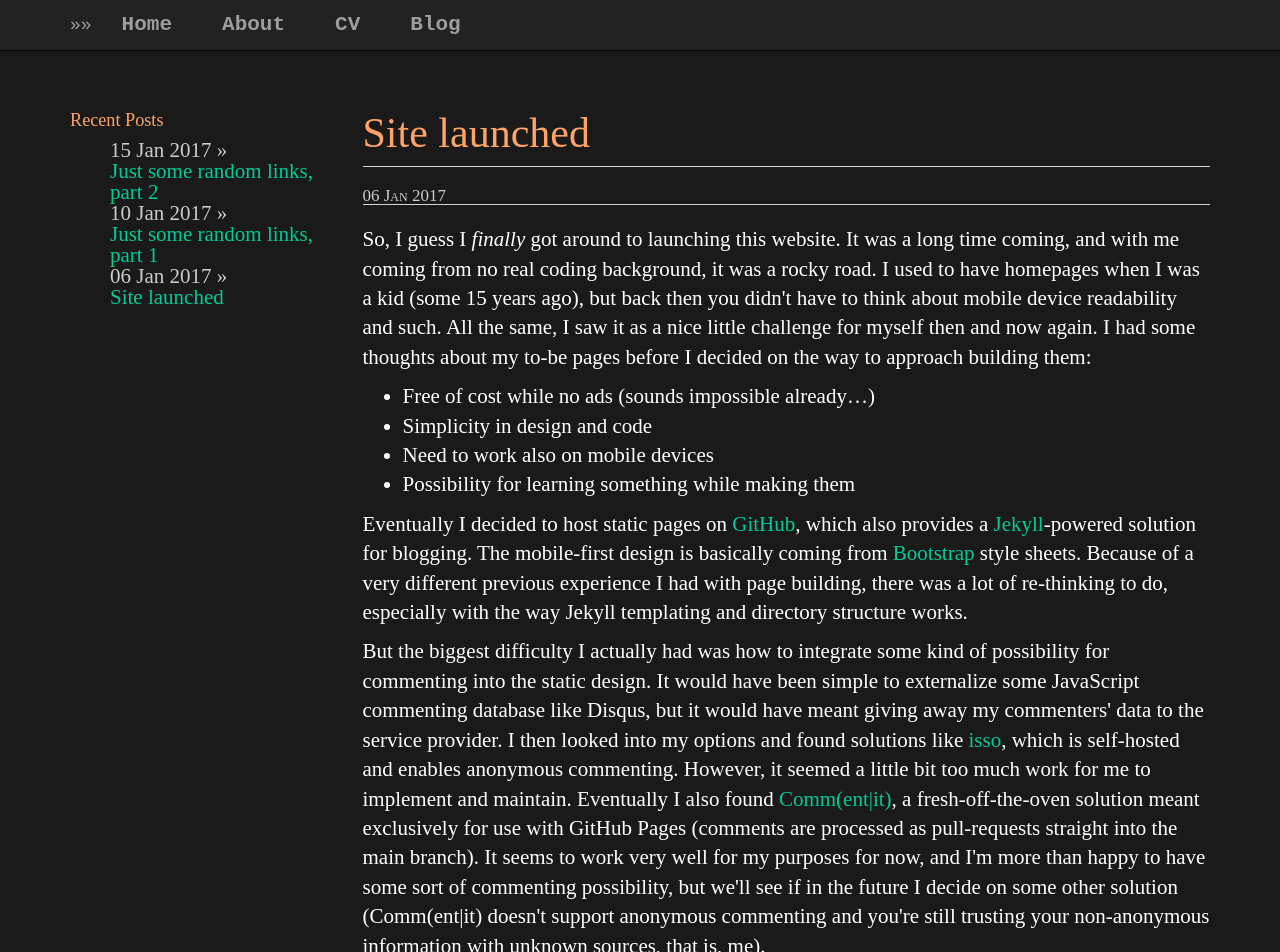
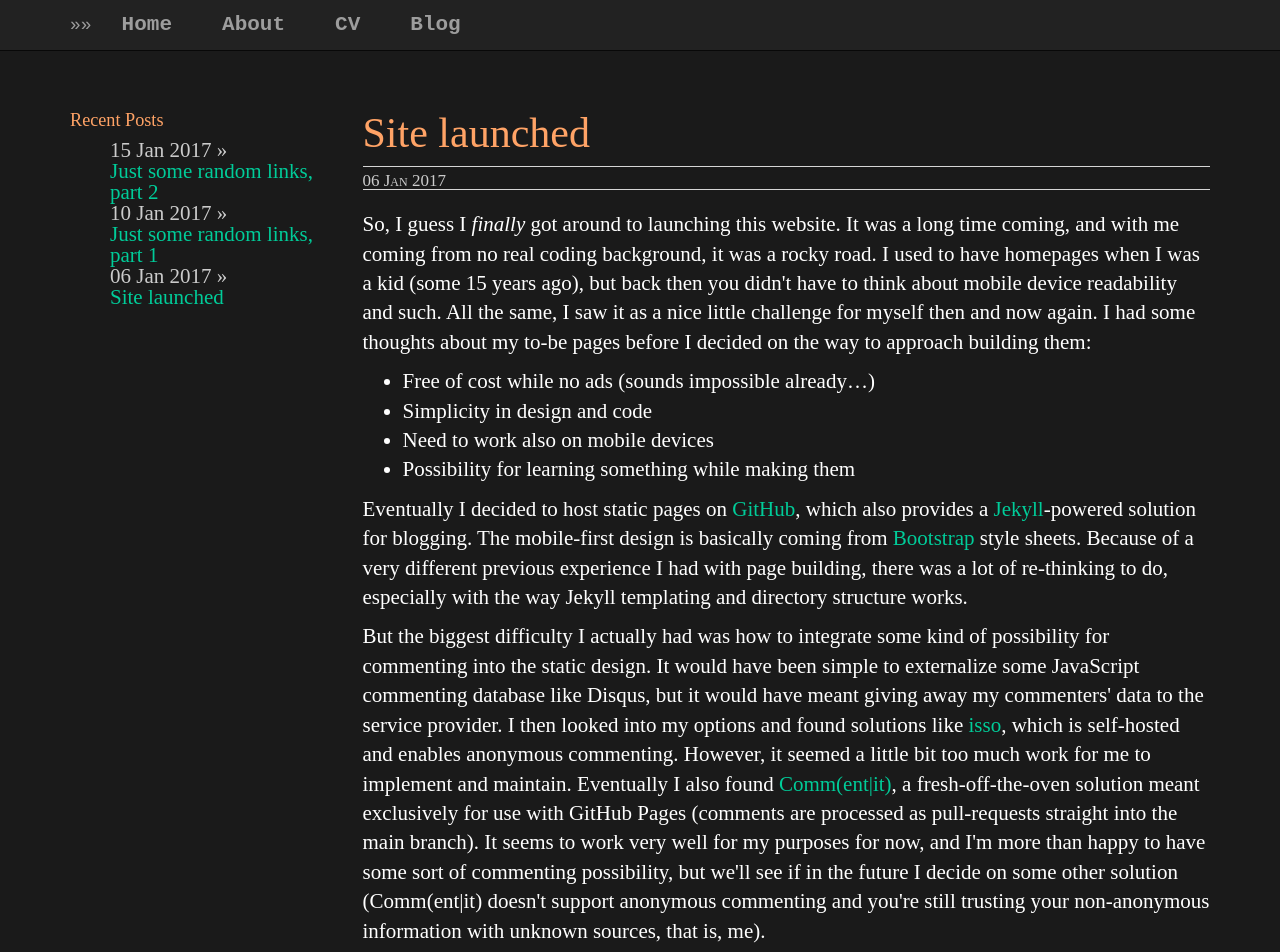
Before and after one commit to plantecophys/plantecophys, a Jekyll site: the page built from _posts/2016-04-30-site-launched.md, in a window 1280 px wide and 1400 px high. Shown: the top 952 px of the window. Built offline with Jekyll 4.4.1, drawn with Linux system fonts in a browser that asks for light colours.

Commit message:
Update main.css

```diff
--- a/css/main.css
+++ b/css/main.css
@@ -84,7 +84,7 @@ a:visited {
     font-size:17px;
     line-height:17px;
     font-variant:small-caps;
-    margin:20px 0 0 0;
+    margin:5px 0 0 0;
 }
 .tag ul {
     display:inline;
```
